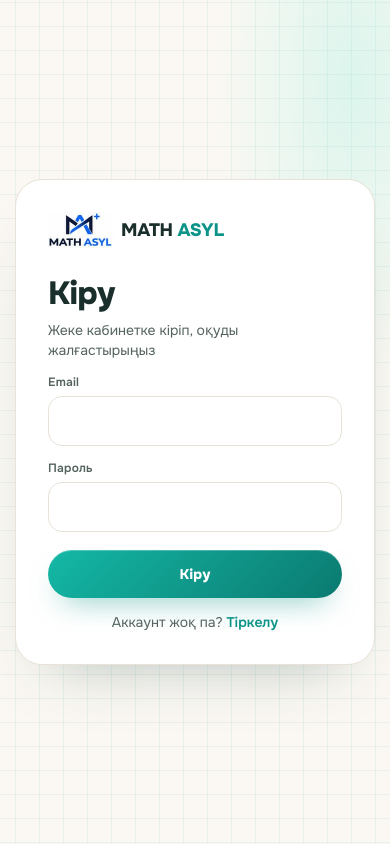
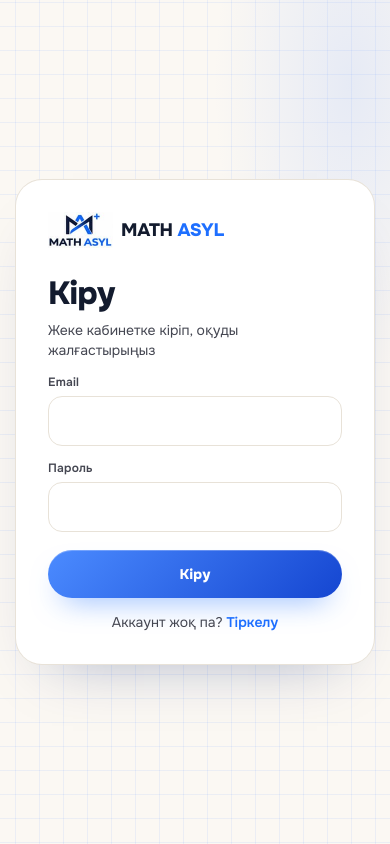
Before and after one commit to Sheri1333/asylmath, a React (Vite) app: page /login in a window 390 px wide. Built offline with nearby package versions, Linux system fonts and the light colour scheme; no server answers.

Commit message:
Use the brand blue everywhere the new style had teal or green.
Accents, buttons, panels, tints and success states now come from the MATH ASYL blue and navy; the coral promo buttons and the warm paper background stay.

```diff
--- a/src/styles/global.css
+++ b/src/styles/global.css
@@ -17,8 +17,8 @@
   --peach: #ffdbca;
   --red: #ba1a1a;
   --pink: #ffdad6;
-  --teal: #004942;
-  --mint: #89f5e7;
+  --teal: #1e6fff;
+  --mint: #d6e3ff;
   --line: #c5c5d3;
   --sh-sm: 0 1px 2px rgba(0, 0, 0, 0.05);
   --sh-lg: 0 8px 10px -6px rgba(0, 0, 0, 0.1), 0 20px 25px -5px rgba(0, 0, 0, 0.1);
@@ -309,7 +309,7 @@ img { max-width: 100%; display: block; }
   padding: 4px 8px;
   font: 700 12px/16px var(--text);
   letter-spacing: 0.24px;
-  color: #4ebdb0;
+  color: #1e6fff;
 }
 .ln-chart > p { font: 400 14px/20px var(--text); color: var(--muted); text-align: center; }
 .ln-bars { height: 144px; padding: 16px 8px 0; display: flex; align-items: flex-end; justify-content: space-between; gap: 8px; }
@@ -722,7 +722,7 @@ img { max-width: 100%; display: block; }
   border-radius: 16px;
   padding: 32px;
   color: #fff;
-  background: linear-gradient(135deg, #00236f 0%, #1e3a8a 50%, #00312c 100%);
+  background: linear-gradient(135deg, #00236f 0%, #1e3a8a 50%, #001a52 100%);
   box-shadow: var(--sh-lg);
 }
 .cab-hero > * { position: relative; }
@@ -873,7 +873,7 @@ img { max-width: 100%; display: block; }
 .prog__item.now .prog__n { background: var(--navy); color: #fff; }
 .prog__item.lock { opacity: 0.8; }
 .prog__btn { display: inline-flex; align-items: center; gap: 6px; padding: 10px 20px; border-radius: 12px; background: var(--orange); color: #fff; font: 700 14px/20px var(--text); letter-spacing: 0.14px; white-space: nowrap; }
-.prog__tag { padding: 4px 12px; border-radius: 9999px; background: rgba(137, 245, 231, 0.5); color: var(--teal); font: 600 12px/16px var(--text); letter-spacing: 0.24px; white-space: nowrap; }
+.prog__tag { padding: 4px 12px; border-radius: 9999px; background: rgba(214, 227, 255, 0.5); color: var(--teal); font: 600 12px/16px var(--text); letter-spacing: 0.24px; white-space: nowrap; }
 .prog__tag.lock { background: var(--soft); color: var(--gray); }
 .acc { display: flex; align-items: center; gap: 16px; }
 .acc__ava { width: 64px; height: 64px; border-radius: 16px; background: var(--navy); color: #fff; display: grid; place-items: center; font: 700 28px/1 var(--head); flex-shrink: 0; }
@@ -928,7 +928,7 @@ img { max-width: 100%; display: block; }
   text-align: left;
 }
 .les-item:hover { background: var(--soft2); }
-.les-item__ico { margin-top: 2px; width: 28px; height: 28px; border-radius: 50%; background: var(--mint); color: #00201d; display: grid; place-items: center; flex-shrink: 0; }
+.les-item__ico { margin-top: 2px; width: 28px; height: 28px; border-radius: 50%; background: var(--mint); color: #00236f; display: grid; place-items: center; flex-shrink: 0; }
 .les-item__body { display: flex; flex-direction: column; min-width: 0; }
 .les-item__body strong { font: 600 16px/24px var(--text); color: var(--ink); }
 .les-item__body small { margin-top: 4px; display: flex; align-items: center; gap: 4px; font: 600 12px/16px var(--text); letter-spacing: 0.24px; color: var(--muted); }
@@ -1050,7 +1050,7 @@ img { max-width: 100%; display: block; }
 .les-card h3 { display: flex; align-items: center; gap: 4px; font: 700 20px/28px var(--head); color: var(--ink); }
 .les-out { padding-top: 4px; display: flex; flex-direction: column; gap: 8px; }
 .les-out li { display: flex; gap: 8px; }
-.les-out li > span { margin-top: 2px; width: 24px; height: 24px; border-radius: 50%; background: var(--mint); color: #00201d; display: grid; place-items: center; flex-shrink: 0; }
+.les-out li > span { margin-top: 2px; width: 24px; height: 24px; border-radius: 50%; background: var(--mint); color: #00236f; display: grid; place-items: center; flex-shrink: 0; }
 .les-out p { font: 400 16px/24px var(--text); color: var(--muted); }
 .les-out b { font-weight: 700; }
 
@@ -1148,7 +1148,7 @@ img { max-width: 100%; display: block; }
 .qz-q header > div { display: flex; gap: 4px; flex-wrap: wrap; }
 .qz-q .chip { padding: 4px 8px; border-radius: 9999px; background: var(--soft); font: 700 12px/16px var(--text); letter-spacing: 0.24px; color: var(--navy); }
 .qz-q .chip.lvl { background: rgba(255, 219, 202, 0.5); color: var(--brown); font-weight: 500; }
-.qz-q .chip.lvl.easy { background: rgba(137, 245, 231, 0.45); color: var(--teal); }
+.qz-q .chip.lvl.easy { background: rgba(214, 227, 255, 0.45); color: var(--teal); }
 .qz-q .chip.lvl.hard { background: var(--pink); color: var(--red); }
 .qz-q .chip.gray { color: var(--muted); font-weight: 600; }
 .qz-flag { border: 0; background: none; padding: 4px 8px; border-radius: 8px; display: inline-flex; align-items: center; gap: 4px; font: 600 12px/16px var(--text); letter-spacing: 0.24px; color: var(--muted); }
@@ -1227,7 +1227,7 @@ img { max-width: 100%; display: block; }
 .qz-res__score h2 { font: 700 24px/32px var(--head); letter-spacing: -0.6px; color: var(--ink); }
 .qz-res__score p { margin-top: 4px; font: 400 14px/20px var(--text); color: var(--muted); max-width: 520px; }
 .qz-res__ring { width: 112px; height: 112px; border-radius: 50%; background: var(--peach); display: flex; flex-direction: column; align-items: center; justify-content: center; flex-shrink: 0; }
-.qz-res__ring.ok { background: rgba(137, 245, 231, 0.5); }
+.qz-res__ring.ok { background: rgba(214, 227, 255, 0.5); }
 .qz-res__ring b { font: 700 32px/40px var(--head); color: var(--ink); }
 .qz-res__ring b em { font: 600 16px/24px var(--head); font-style: normal; color: var(--gray); }
 .qz-res__ring small { font: 700 12px/16px var(--text); color: var(--muted); }
@@ -1236,7 +1236,7 @@ img { max-width: 100%; display: block; }
 .qz-review { padding: 16px 24px 24px; display: flex; flex-direction: column; gap: 8px; }
 .qz-review li { display: flex; gap: 12px; padding: 12px; border-radius: 12px; background: var(--soft2); }
 .qz-review__n { width: 28px; height: 28px; border-radius: 50%; display: grid; place-items: center; flex-shrink: 0; }
-.qz-review .ok .qz-review__n { background: var(--mint); color: #00201d; }
+.qz-review .ok .qz-review__n { background: var(--mint); color: #00236f; }
 .qz-review .bad .qz-review__n { background: var(--pink); color: #93000a; }
 .qz-review p { font: 500 14px/20px var(--text); color: var(--ink); }
 .qz-review small { font: 400 12px/16px var(--text); color: var(--muted); }
@@ -1244,7 +1244,7 @@ img { max-width: 100%; display: block; }
 /* ───────────────────────── Admin ───────────────────────── */
 
 .adm-alert { padding: 12px 16px; border-radius: 12px; background: var(--pink); color: #93000a; font: 600 14px/20px var(--text); }
-.adm-ok { padding: 12px 16px; border-radius: 12px; background: rgba(137, 245, 231, 0.45); color: var(--teal); font: 600 14px/20px var(--text); display: flex; align-items: center; gap: 8px; }
+.adm-ok { padding: 12px 16px; border-radius: 12px; background: rgba(214, 227, 255, 0.45); color: var(--teal); font: 600 14px/20px var(--text); display: flex; align-items: center; gap: 8px; }
 .adm-muted { color: var(--gray); font: 400 14px/20px var(--text); padding: 8px 0; }
 .adm-kpis { display: grid; grid-template-columns: repeat(4, 1fr); gap: 12px; }
 .adm-kpis article { background: #fff; border-radius: 16px; box-shadow: var(--sh-sm); padding: 20px; display: flex; flex-direction: column; gap: 8px; }
@@ -1260,7 +1260,7 @@ img { max-width: 100%; display: block; }
 .adm-swatch { width: 32px; height: 32px; border-radius: 10px; flex-shrink: 0; }
 .adm-role { padding: 4px 10px; border-radius: 9999px; background: var(--soft); font: 600 12px/16px var(--text); letter-spacing: 0.24px; color: var(--muted); white-space: nowrap; }
 .adm-role.admin { background: var(--peach); color: #341100; }
-.adm-role.live { background: rgba(137, 245, 231, 0.5); color: var(--teal); }
+.adm-role.live { background: rgba(214, 227, 255, 0.5); color: var(--teal); }
 .adm-courses { display: grid; grid-template-columns: minmax(0, 0.9fr) minmax(0, 1.1fr); gap: 24px; align-items: start; }
 .adm-clist { display: flex; flex-direction: column; gap: 8px; }
 .adm-clist li.on { box-shadow: 0 0 0 2px var(--navy); }
--- a/src/styles/phone.css
+++ b/src/styles/phone.css
@@ -30,7 +30,7 @@
   .lm-chips { display: flex; gap: 6px; flex-wrap: wrap; }
   .lm-chips span { display: inline-flex; align-items: center; gap: 4px; padding: 2px 8px; border-radius: 9999px; background: var(--soft); font: 500 12px/16px var(--text); letter-spacing: 0.24px; color: var(--muted); }
   .lm-chips .ubt { padding: 2px 10px; background: var(--lav2); color: #00164e; font-weight: 700; letter-spacing: 0.3px; }
-  .lm-chips .alg { background: var(--mint); color: #00201d; font-weight: 600; }
+  .lm-chips .alg { background: var(--mint); color: #00236f; font-weight: 600; }
   .lm-meta h1 { padding-top: 4px; font: 700 24px/32px var(--head); letter-spacing: -0.6px; color: var(--navy); }
   .lm-meta p { font: 400 14px/20px var(--text); color: var(--muted); }
 
@@ -51,7 +51,7 @@
   .lm-card h4 { padding-top: 4px; font: 700 14px/20px var(--text); letter-spacing: 0.14px; color: var(--navy); }
   .lm-card ul { display: flex; flex-direction: column; gap: 10px; }
   .lm-card li { display: flex; gap: 10px; font: 400 14px/20px var(--text); color: var(--ink); }
-  .lm-card li > span { margin-top: 2px; width: 20px; height: 20px; border-radius: 50%; background: var(--mint); color: #00201d; display: grid; place-items: center; flex-shrink: 0; }
+  .lm-card li > span { margin-top: 2px; width: 20px; height: 20px; border-radius: 50%; background: var(--mint); color: #00236f; display: grid; place-items: center; flex-shrink: 0; }
 
   .lm-board { position: relative; overflow: hidden; background: var(--navy); border-radius: 12px; box-shadow: 0 2px 4px -2px rgba(0, 0, 0, 0.1), 0 4px 6px -1px rgba(0, 0, 0, 0.1); padding: 24px; display: flex; flex-direction: column; gap: 12px; }
   .lm-board header { display: flex; align-items: center; justify-content: space-between; }
--- a/src/styles/polish.css
+++ b/src/styles/polish.css
@@ -40,7 +40,7 @@
 .ln-try__opts button:not(:disabled):hover { background: var(--lav); border-color: var(--lav3); }
 .ln-try__opts button:not(:disabled):active { transform: scale(0.98); }
 .ln-try__opts button:disabled { cursor: default; }
-.ln-try__opts button.ok { background: rgba(137, 245, 231, 0.45); border-color: #4ebdb0; color: #00201d; }
+.ln-try__opts button.ok { background: rgba(214, 227, 255, 0.45); border-color: #1e6fff; color: #00236f; }
 .ln-try__opts button.ok b { background: var(--teal); color: #fff; }
 .ln-try__opts button.bad { background: var(--pink); border-color: #f2a9a2; color: #93000a; }
 .ln-try__opts button.bad b { background: var(--red); color: #fff; }
@@ -120,7 +120,7 @@ html { scroll-behavior: smooth; scroll-padding-top: 80px; }
   overflow: hidden;
   border-radius: 24px;
   padding: 36px;
-  background: linear-gradient(150deg, #00236f 0%, #1e3a8a 60%, #00312c 100%);
+  background: linear-gradient(150deg, #00236f 0%, #1e3a8a 60%, #001a52 100%);
   color: #fff;
   display: flex;
   flex-direction: column;
--- a/src/styles/theme.css
+++ b/src/styles/theme.css
@@ -2,32 +2,32 @@
    (teal + coral, warm beige hairlines, cream paper, Onest). Loaded last on purpose. */
 
 :root {
-  --navy: #0b6e65;
-  --indigo: #0f3d36;
-  --blue: #14b8a6;
-  --ink: #1a2e2b;
-  --muted: #54635e;
-  --gray: #7b8a85;
+  --navy: #00236f;
+  --indigo: #00236f;
+  --blue: #4b8bff;
+  --ink: #131b2e;
+  --muted: #444651;
+  --gray: #757682;
   --bg: #fbf8f3;
-  --soft: #eef6f3;
+  --soft: #eef3ff;
   --soft2: #f6f2ec;
-  --lav: #e1f3ee;
-  --lav2: #d0eee7;
-  --lav3: #bfe8df;
+  --lav: #e5ecff;
+  --lav2: #dbe5ff;
+  --lav3: #c9d8ff;
   --orange: #ff6b5b;
   --brown: #c2410c;
   --peach: #ffe6e0;
   --red: #dc3b2f;
   --pink: #fde4e1;
-  --teal: #0d9488;
-  --mint: #c8f1e9;
+  --teal: #1e6fff;
+  --mint: #d6e3ff;
   --line: #e8e2d8;
-  --deep: #0f3a34;
-  --grad-teal: linear-gradient(135deg, #14b8a6, #0b7a70);
+  --deep: #00236f;
+  --grad-teal: linear-gradient(135deg, #4b8bff, #1546d1);
   --grad-coral: linear-gradient(135deg, #ff7e6f, #ff6b5b 45%, #f2543f);
-  --grad-dark: radial-gradient(80% 90% at 100% 0%, rgba(20, 184, 166, 0.3), transparent 60%), linear-gradient(160deg, #0f3d36 0%, #0a2a25 100%);
+  --grad-dark: radial-gradient(80% 90% at 100% 0%, rgba(30, 111, 255, 0.3), transparent 60%), linear-gradient(160deg, #00236f 0%, #001a52 100%);
   --sh-sm: 0 0 0 1px #e8e2d8;
-  --sh-lg: 0 0 0 1px #e8e2d8, 0 30px 60px -36px rgba(15, 58, 52, 0.35);
+  --sh-lg: 0 0 0 1px #e8e2d8, 0 30px 60px -36px rgba(0, 35, 111, 0.35);
   --head: Onest, Inter, "Segoe UI", sans-serif;
   --text: Onest, Inter, "Segoe UI", sans-serif;
 }
@@ -49,13 +49,13 @@ body { background: var(--bg); }
 .cab-test__box, .cab-weak__row, .acc__empty, .adm-list li, .adm-clist li, .adm-pending li, .prog__row, .ced-lessons > li, .ced-q, .ced-bulk { border-radius: 14px; }
 .cab-card__ico, .les-files__ico, .access__ico { border-radius: 14px; background: var(--soft); color: var(--teal); }
 .prog__item.now { box-shadow: 0 0 0 2px var(--teal); }
-.prog__item.expanded { box-shadow: 0 0 0 1px var(--lav3), 0 14px 34px -24px rgba(13, 148, 136, 0.55); }
+.prog__item.expanded { box-shadow: 0 0 0 1px var(--lav3), 0 14px 34px -24px rgba(30, 111, 255, 0.55); }
 
 /* ── Buttons: pills, teal for primary, coral for "go on" ── */
 .qz-next, .auth-card__btn, .cab-test__btn.on {
   border-radius: 100px;
   background: var(--grad-teal);
-  box-shadow: inset 0 1px 0 rgba(255, 255, 255, 0.25), 0 14px 30px -14px rgba(13, 148, 136, 0.6);
+  box-shadow: inset 0 1px 0 rgba(255, 255, 255, 0.25), 0 14px 30px -14px rgba(30, 111, 255, 0.6);
   font-weight: 800;
 }
 .qz-next, .auth-card__btn { padding-inline: 22px; }
@@ -66,7 +66,7 @@ body { background: var(--bg); }
   color: var(--ink);
 }
 .qz-prev:hover:not(:disabled), .les-foot__prev:hover, .les-done:hover:not(:disabled) { background: var(--soft2); }
-.les-done.on { box-shadow: 0 0 0 1px #8fd9cb; background: var(--soft); color: var(--teal); border: 0; }
+.les-done.on { box-shadow: 0 0 0 1px #9dbbff; background: var(--soft); color: var(--teal); border: 0; }
 .les-done { border: 0; }
 .cab-hero__cta, .les-foot__cta, .lm-next, .qm-next, .prog__btn, .ln-price__pay {
   border-radius: 100px;
@@ -100,10 +100,10 @@ body { background: var(--bg); }
 .tabbar a.on { color: var(--teal); }
 
 /* ── Cabinet ── */
-.cab-hero { background: var(--grad-dark); border-radius: 26px; box-shadow: 0 30px 60px -34px rgba(10, 42, 37, 0.7); }
-.cab-hero__tag { color: #99f6e4; background: rgba(94, 234, 212, 0.14); }
+.cab-hero { background: var(--grad-dark); border-radius: 26px; box-shadow: 0 30px 60px -34px rgba(0, 26, 82, 0.7); }
+.cab-hero__tag { color: #c7d6ff; background: rgba(147, 180, 255, 0.14); }
 .cab-hero__tag i { background: var(--orange); }
-.cab-hero__sec { color: #5eead4; }
+.cab-hero__sec { color: #93b4ff; }
 .cab-hero__text, .cab-hero__prog div { color: rgba(255, 255, 255, 0.78); }
 .cab-hero__prog s { background: linear-gradient(90deg, #ff6b5b, #ffb4a8); }
 .cab-hello__pills .goal { background: var(--soft); color: var(--teal); }
@@ -131,7 +131,7 @@ body { background: var(--bg); }
 .prog-meter b { color: var(--teal); }
 .prog-meter s { background: var(--grad-teal); }
 .access__price { background: var(--grad-dark); }
-.access__price small { color: #5eead4; }
+.access__price small { color: #93b4ff; }
 .access__steps li::before { background: var(--grad-teal); }
 
 /* ── Lesson ── */
@@ -146,8 +146,8 @@ body { background: var(--bg); }
 .les-item.on strong { color: var(--ink); }
 .les-item__ico { background: var(--mint); color: var(--deep); }
 .les-item.todo .les-item__ico { background: #fff; color: var(--teal); box-shadow: 0 0 0 1px var(--line); }
-.player, .vid, .vid--empty { background-color: #0f2f2a; }
-.player { border-radius: 22px; box-shadow: 0 30px 60px -34px rgba(10, 42, 37, 0.7); }
+.player, .vid, .vid--empty { background-color: #0b1d4d; }
+.player { border-radius: 22px; box-shadow: 0 30px 60px -34px rgba(0, 26, 82, 0.7); }
 .les-head__chips .dark { background: var(--deep); }
 .les-head__chips span { border-radius: 100px; }
 .les-tabs { border-bottom-color: var(--line); }
@@ -171,7 +171,7 @@ body { background: var(--bg); }
 .qz-eq b, .qz-q__text em, .qm-q__text em { color: var(--teal); }
 .qz-opts button { border-radius: 16px; box-shadow: 0 0 0 1px var(--line); }
 .qz-opts button:hover { background: var(--soft); }
-.qz-opts button.on { background: var(--soft); box-shadow: 0 0 0 2px var(--teal2, #14b8a6); }
+.qz-opts button.on { background: var(--soft); box-shadow: 0 0 0 2px var(--teal2, #4b8bff); }
 .qz-opts__l { border-radius: 12px; background: var(--soft2); color: var(--ink); }
 .qz-opts button.on .qz-opts__l, .qz-opts button.on .qz-opts__r { background: var(--teal); }
 .qz-matrix__grid button { background: var(--soft2); }
@@ -184,11 +184,11 @@ body { background: var(--bg); }
 .qz-res__ring.ok { background: var(--mint); }
 .qz-review li { background: var(--soft2); border-radius: 14px; }
 .qm-banner { background: var(--grad-dark); border-radius: 22px; }
-.qm-banner small { color: #5eead4; }
+.qm-banner small { color: #93b4ff; }
 .qm-head__ico { background: var(--soft); color: var(--teal); }
 .qm-q header > span { background: var(--soft); color: var(--teal); }
 .qm-opts button { border-radius: 16px; box-shadow: 0 0 0 1px var(--line); }
-.qm-opts button.on { background: var(--soft); box-shadow: 0 0 0 2px #14b8a6; }
+.qm-opts button.on { background: var(--soft); box-shadow: 0 0 0 2px #4b8bff; }
 .qm-opts button.on::before { display: none; }
 .qm-opts button.on .l { background: var(--teal); }
 .qm-opts button.on .t, .qm-opts button.on .ms { color: var(--teal); }
@@ -208,11 +208,11 @@ body { background: var(--bg); }
 
 /* ── Auth ── */
 .auth-page { background:
-  radial-gradient(50% 50% at 90% 10%, rgba(94, 234, 212, 0.2), transparent 70%),
-  linear-gradient(rgba(13, 148, 136, 0.07) 1px, transparent 1px) center / 24px 24px,
-  linear-gradient(90deg, rgba(13, 148, 136, 0.07) 1px, transparent 1px) center / 24px 24px,
+  radial-gradient(50% 50% at 90% 10%, rgba(147, 180, 255, 0.2), transparent 70%),
+  linear-gradient(rgba(30, 111, 255, 0.07) 1px, transparent 1px) center / 24px 24px,
+  linear-gradient(90deg, rgba(30, 111, 255, 0.07) 1px, transparent 1px) center / 24px 24px,
   var(--bg); }
-.auth-card { box-shadow: 0 0 0 1px var(--line), 0 30px 60px -36px rgba(15, 58, 52, 0.35); border-radius: 26px; }
+.auth-card { box-shadow: 0 0 0 1px var(--line), 0 30px 60px -36px rgba(0, 35, 111, 0.35); border-radius: 26px; }
 .auth-card .ln-brand span { color: var(--ink); font-weight: 800; letter-spacing: -0.3px; }
 .auth-card .ln-brand em { color: var(--teal); }
 .auth-card input, .access__steps input, .adm-fields input, .adm-fields textarea, .adm-fields select, .adm-search, .adm-grant input, .adm-grant select {
@@ -220,13 +220,13 @@ body { background: var(--bg); }
   border-radius: 14px;
 }
 .auth-card input:focus, .access__steps input:focus, .adm-fields input:focus, .adm-fields textarea:focus, .adm-fields select:focus, .adm-search:focus {
-  border-color: #14b8a6;
-  box-shadow: 0 0 0 3px rgba(20, 184, 166, 0.18);
+  border-color: #4b8bff;
+  box-shadow: 0 0 0 3px rgba(30, 111, 255, 0.18);
 }
 .auth-card__footer a { color: var(--teal); }
 .auth-aside { background: var(--grad-dark); border-radius: 26px; }
-.auth-aside__eq { color: #5eead4; }
-.auth-aside li .ms { color: #5eead4; }
+.auth-aside__eq { color: #93b4ff; }
+.auth-aside li .ms { color: #93b4ff; }
 
 /* ── States & admin ── */
 .pstate__spin { border-color: var(--lav); border-top-color: var(--teal); }
@@ -245,7 +245,7 @@ body { background: var(--bg); }
 .ced-float .qz-next { background: var(--grad-coral); }
 .ced-sec__n, .ced-lesson__n { color: var(--teal); }
 .ced-lessons > li.editing { box-shadow: 0 0 0 2px var(--teal); }
-.ced-choice.ok { border-color: #14b8a6; background: var(--soft); }
+.ced-choice.ok { border-color: #4b8bff; background: var(--soft); }
 .ced-choice input[type="radio"] { accent-color: var(--teal); }
 .adm-fields .adm-check input { accent-color: var(--teal); }
-:focus-visible { outline-color: rgba(20, 184, 166, 0.6); }
+:focus-visible { outline-color: rgba(30, 111, 255, 0.6); }
```
Also changed, not shown: src/styles/landing.css (+29 -29 lines), src/styles/mvp.css (+7 -7 lines).
